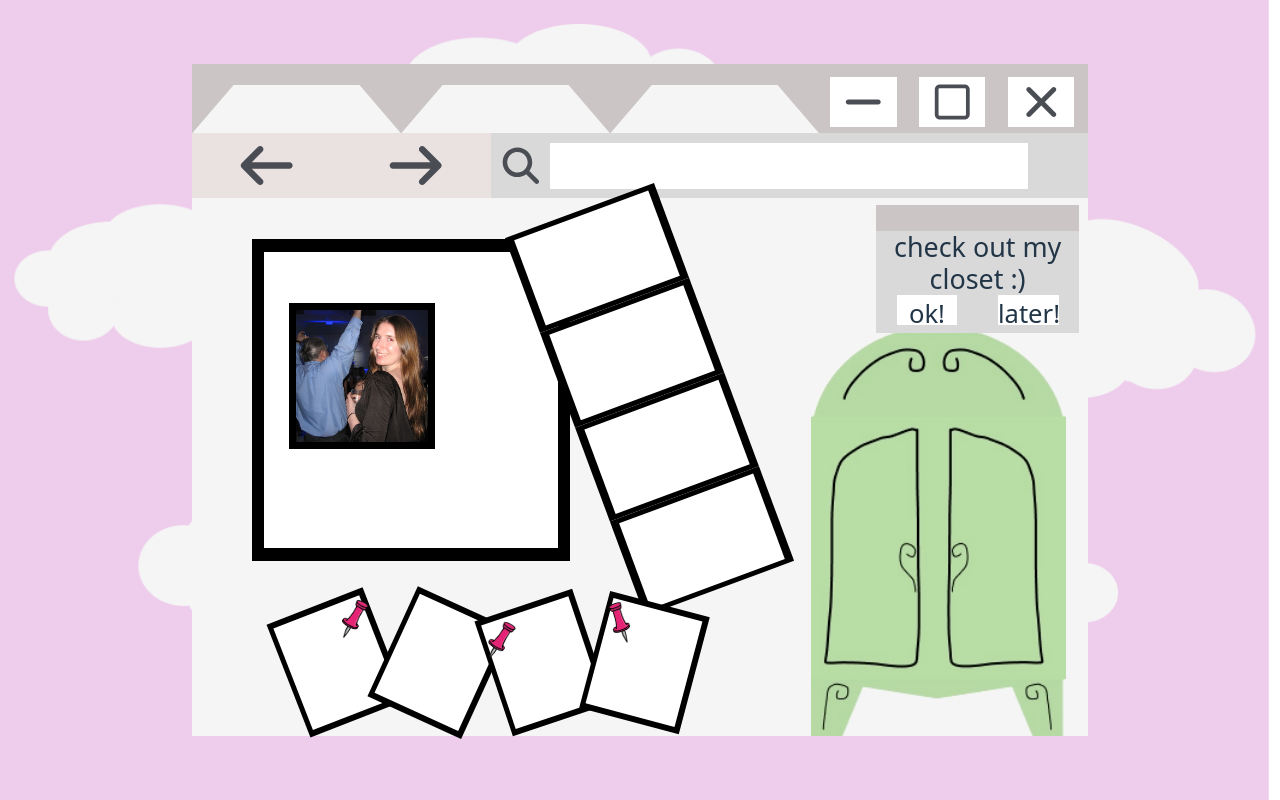
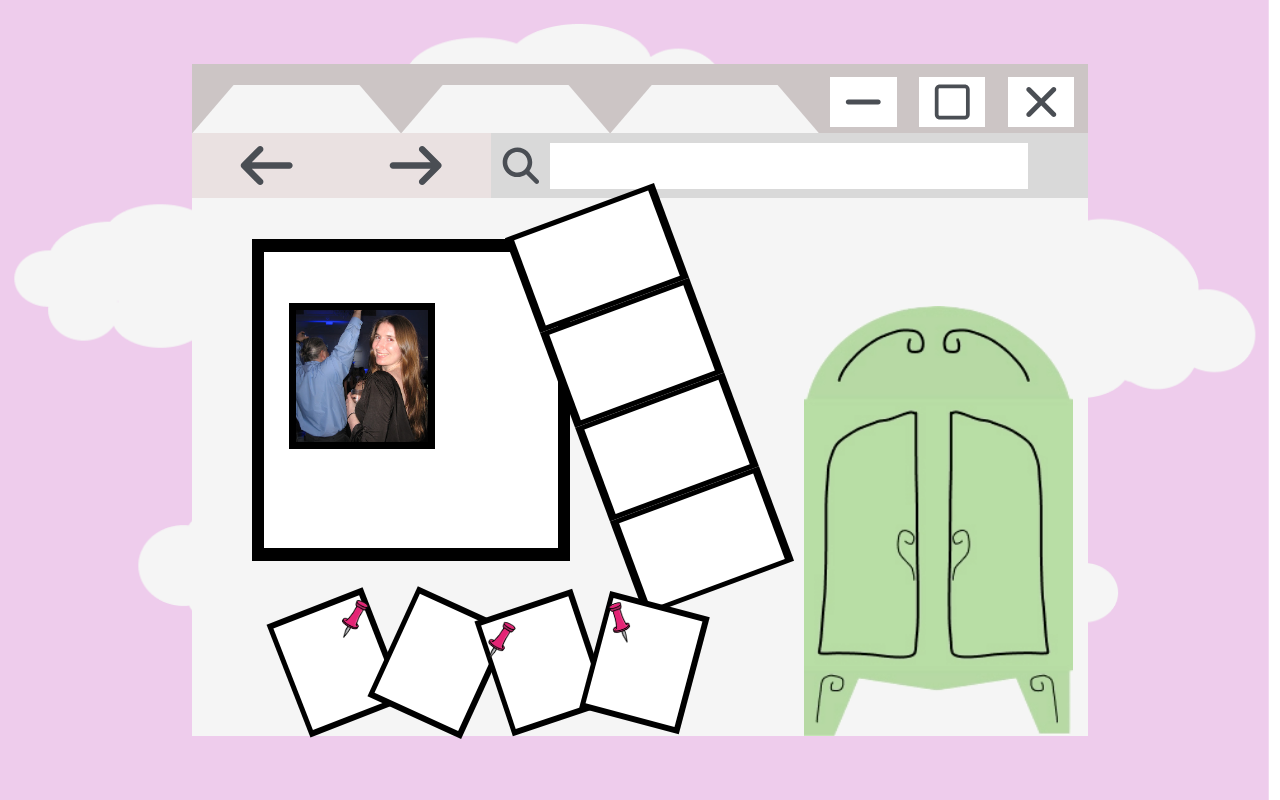
Before and after one commit to Kdinatale/grand_challenges_summer_2025, a React (Vite) app in the folder frontend/closet-community/: page /profile in a window 1280 px wide. Built offline with nearby package versions, Linux system fonts and the light colour scheme; a web font is replaced by a local one.

Commit message:
Adjust closet images and pop up

```diff
--- a/frontend/closet-community/src/ProfilePage.jsx
+++ b/frontend/closet-community/src/ProfilePage.jsx
@@ -1,4 +1,5 @@
 import Browser from "./Browser.jsx";
+
 import { useState } from "react";
 // import closedCloset from "./assets/images/closed_closet.png";
 import "./styles/ProfilePage.css";
@@ -12,6 +13,7 @@ function ProfilePage({
 }) {
   const [isClosetHovered, setIsClosetHovered] = useState(false);
   const [isClicked, setIsClicked] = useState(false);
+  // const navigate = useNavigate();
 
   const handleMouseEnter = () => {
     setIsClosetHovered(true);
@@ -23,6 +25,14 @@ function ProfilePage({
 
   const handleClick = () => {
     setIsClicked(!isClicked);
+  };
+
+  const handleClickOkayButton = () => {
+    // navigate("/closet");
+  };
+
+  const handleClickLaterButton = () => {
+    setIsClosetHovered(false);
   };
 
   return (
@@ -92,6 +102,7 @@ function ProfilePage({
           </div>
           <div className="closet-section">
             <div className="enter-closet-prompt-container">
+              {isClosetHovered && (
                 <div className="enter-closet-prompt-box">
                   <div className="prompt-box-header"></div>
                   <div className="prompt-box-content">
@@ -99,15 +110,22 @@ function ProfilePage({
                       <p className="message-text">check out my closet :)</p>
                     </div>
                     <div className="buttons-container">
-                    <div className="ok-button-container">
+                      <div
+                        onClick={handleClickOkayButton}
+                        className="ok-button-container"
+                      >
                         <p className="ok-text">ok!</p>
                       </div>
-                    <div className="later-button-container">
+                      <div
+                        onClick={handleClickLaterButton}
+                        className="later-button-container"
+                      >
                         <p className="later-text">later!</p>
                       </div>
                     </div>
                   </div>
                 </div>
+              )}
             </div>
             {isClosetHovered ? (
               <div className="open-closet-container">
@@ -116,7 +134,12 @@ function ProfilePage({
                   onMouseLeave={handMouseLeave}
                   className="open-closet"
                   onClick={handleClick}
-                ></div>
+                >
+                  <img
+                    className="closed-closet-img"
+                    src="/images/open_closet.png"
+                  ></img>
+                </div>
               </div>
             ) : (
               <div className="closed-closet-container">
@@ -124,7 +147,12 @@ function ProfilePage({
                   onMouseEnter={handleMouseEnter}
                   onMouseLeave={handMouseLeave}
                   className="closed-closet"
-                ></div>
+                >
+                  <img
+                    className="open-closet-img"
+                    src="/images/closed_closet.png"
+                  ></img>
+                </div>
               </div>
             )}
           </div>
--- a/frontend/closet-community/src/styles/ProfilePage.css
+++ b/frontend/closet-community/src/styles/ProfilePage.css
@@ -176,7 +176,7 @@
   flex-direction: column;
 }
 .closed-closet-container {
-  flex: 3;
+  height: 80%;
   display: flex;
   justify-content: center;
   align-items: flex-end;
@@ -184,14 +184,20 @@
 .closed-closet {
   height: 100%;
   width: 90%;
-  background-image: url("/images/closed_closet.png");
+  /* background-image: url("/images/closed_closet.png"); */
   background-size: 95%;
   background-position: center;
   background-repeat: no-repeat;
+  display: flex;
+}
+
+.closed-closet-img {
+  height: 100%;
+  width: 100%;
 }
 
 .open-closet-container {
-  flex: 3;
+  height: 80%;
   display: flex;
   justify-content: center;
   align-items: flex-end;
@@ -199,10 +205,15 @@
 .open-closet {
   height: 100%;
   width: 90%;
-  background-image: url("/images/open_closet.png");
+  /* background-image: url("/images/open_closet.png"); */
   background-size: 95%;
   background-position: center;
-  background-repeat: no-repeat;
+  display: flex;
+}
+
+.open-closet-img {
+  height: 100%;
+  width: 100%;
 }
 
 .favorite-clothing-container {
@@ -271,7 +282,7 @@
 }
 
 .enter-closet-prompt-container {
-  flex: 1;
+  height: 20%;
   display: flex;
   justify-content: end;
   align-items: end;
@@ -322,7 +333,7 @@
   font-style: normal;
   margin: auto;
   text-align: center;
-  font-size: 2cqw;
+  font-size: 1.8cqw;
 }
 .ok-text {
   font-family: "Irish Grover", system-ui;
@@ -330,7 +341,7 @@
   font-style: normal;
   margin: auto;
   text-align: center;
-  font-size: 2cqw;
+  font-size: 1.8cqw;
 }
 
 .prompt-message {
@@ -340,7 +351,7 @@
 }
 
 .message-text {
-  font-size: 2.1cqw;
+  font-size: 1.9cqw;
   font-family: "Irish Grover", system-ui;
   font-weight: 400;
   font-style: bold;
```
Lines whose indentation alone changed are shown as unchanged.
